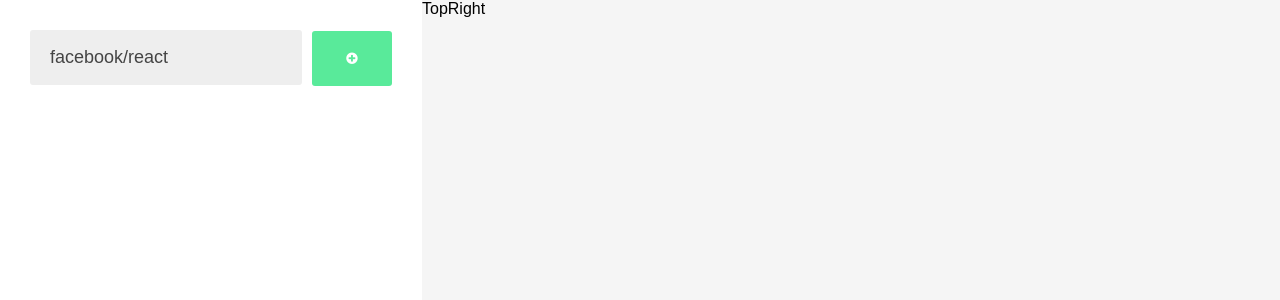
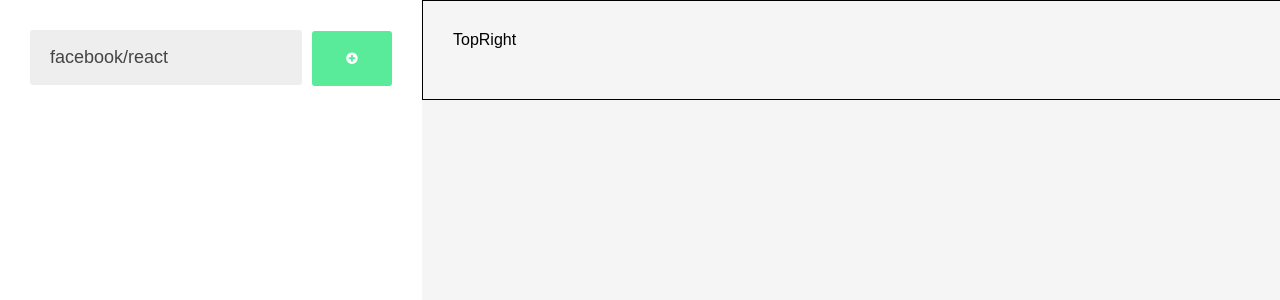
Before and after one commit to fsmaiorano/react-github-issues, a React (Create React App) app: page / in a window 1280 px wide. Shown: the top 300 px of the page. Built offline with nearby package versions, Linux system fonts and the light colour scheme.

Commit message:
update: styles

```diff
--- a/src/pages/Main/styles.js
+++ b/src/pages/Main/styles.js
@@ -20,7 +20,7 @@
 
 export const Right = styled.div`
   flex-shrink: 0;
-  width: 70%;
+  width: 75%;
   height: 100%;
   display: flex;
   flex-direction: column;
@@ -70,6 +70,9 @@
 export const TopRight = styled.div`
   flex-shrink: 0;
   display: inline-flex;
+  border: 1px solid black;
+  height: 100px;
+  padding: 30px;
 `;
 
 export const Bottom = styled.div`
```
